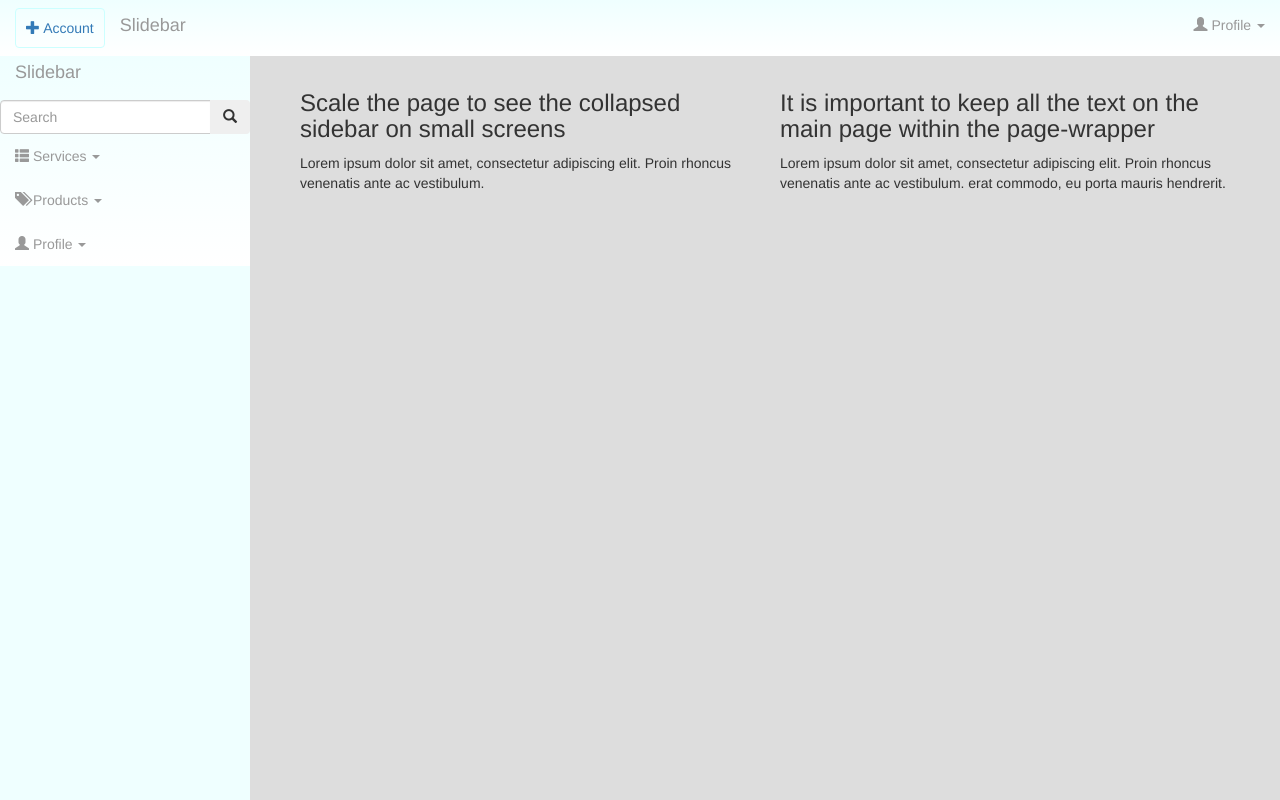
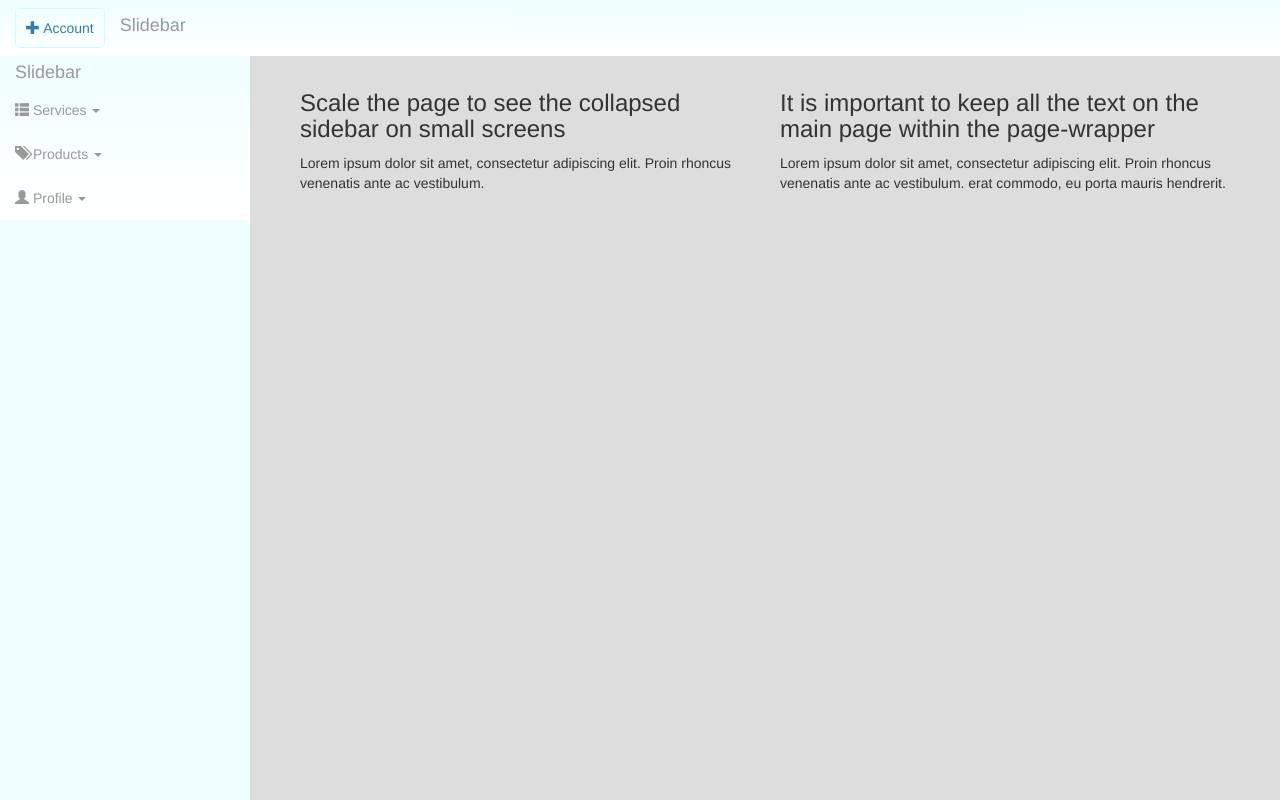
Before and after one commit to rijine/Demo, a website: page app/index.html in a window 1280 px wide. Drawn offline with nearby package versions, Linux system fonts and the light colour scheme.

Commit message:
removed extra btns

```diff
--- a/app/index.html
+++ b/app/index.html
@@ -3,10 +3,9 @@
 <head>
     <meta http-equiv="content-type" content="text/html; charset=UTF-8">
     <meta charset="utf-8">
-    <title>Bootply snippet - Bootstrap </title>
-    <meta name="generator" content="Bootply"/>
+    <title>Demo</title>
     <meta name="viewport" content="width=device-width, initial-scale=1, maximum-scale=1">
-    <meta name="description" content="Bootstrap  example snippet for Bootstrap."/>
+    <meta name="description" content="Demo"/>
     <link href="//maxcdn.bootstrapcdn.com/bootstrap/3.3.6/css/bootstrap.min.css" rel="stylesheet">
     <link rel="stylesheet" href="app.css">
 
@@ -21,7 +20,8 @@
             <span class="icon-bar"></span>
             <span class="icon-bar"></span>-->
         </button>
-        <button id="menu-right-side" type="button" class="navbar-toggle" data-toggle="collapse" data-target=".navbar-collapse">
+        <button id="menu-right-side" type="button" class="navbar-toggle" data-toggle="collapse"
+                data-target=".navbar-collapse">
             <span class="sr-only">Toggle navigation</span>
             <span class="icon-bar"></span>
             <span class="icon-bar"></span>
@@ -61,7 +61,7 @@
                     </ul>
                 </li>-->
 
-                <li class="dropdown">
+                <!--<li class="dropdown">
                     <a href="#" class="dropdown-toggle" data-toggle="dropdown"><i class="glyphicon glyphicon-user"></i>
                         Profile <b class="caret"></b></a>
                     <ul class="dropdown-menu">
@@ -70,7 +70,7 @@
                         <li><a href="/"><i class="glyphicon glyphicon-cog"></i> Settings</a></li>
                         <li><a href="/"><i class="glyphicon glyphicon-comment"></i> Notifications</a></li>
                     </ul>
-                </li>
+                </li>-->
             </ul>
         </div>
     </div>
@@ -83,15 +83,16 @@
         <nav id="navbar-white" class="navbar navbar-default" role="navigation">
             <ul class="nav navbar-nav">
                 <li class="hidden-xs"><a class="navbar-brand" href="/">Slidebar</a></li>
-                <li class="sidebar-form">
+                <!--<li class="sidebar-form">
                     <form class="input-group" border="0" id="af" name="af" role="search" action="/archive.php">
                         <input type="text" class="form-control" id="aa" name="aa" placeholder="Search">
                         <span class="input-group-btn">
-                <button type="submit" class="btn btn-md" id="as" name="as" value="Go"><i
-                        class="glyphicon glyphicon-search"></i></button>
-              </span>
+                            <button type="submit" class="btn btn-md" id="as" name="as" value="Go">
+                                <i class="glyphicon glyphicon-search"></i>
+                            </button>
+                        </span>
                     </form>
-                </li>
+                </li>-->
                 <li class="dropdown">
                     <a href="#" class="dropdown-toggle" data-toggle="dropdown"><i
                             class="glyphicon glyphicon-th-list"></i> Services <b class="caret"></b></a>
```
